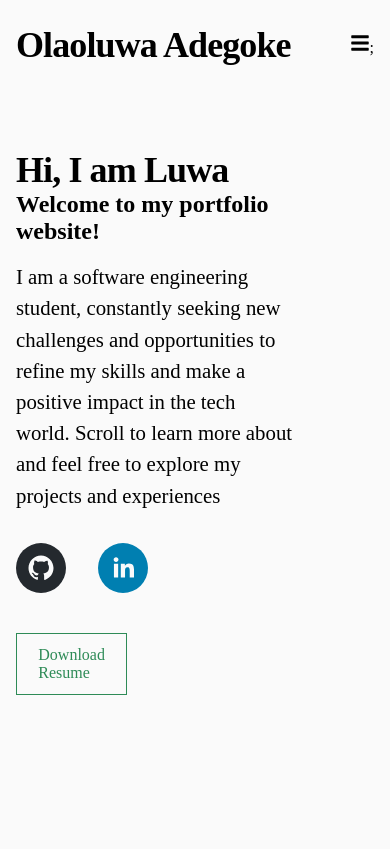
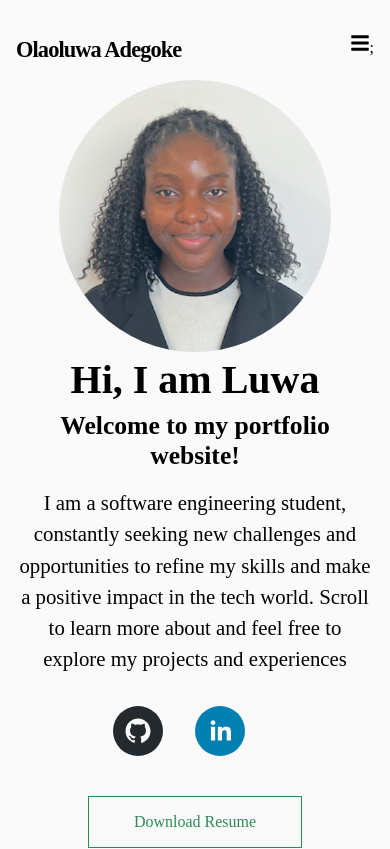
Before and after one commit to oadegokee/PersonalPortfolio, a React (Create React App) app in the folder personal-portfolio/: page / in a window 390 px wide. Shown: the top 849 px of the page. Built offline with nearby package versions, Linux system fonts and the light colour scheme.

Commit message:
updated responsive design for home and navbar components

```diff
--- a/personal-portfolio/src/components/Home.js
+++ b/personal-portfolio/src/components/Home.js
@@ -34,7 +34,7 @@ const Home = () => {
 
             <div className="luwa-photo">
                     <img src={LuwaImg} alt=" of Olaoluwa Adegoke"></img>
-                </div>
+            </div>
         </div>
     )
 }
--- a/personal-portfolio/src/index.css
+++ b/personal-portfolio/src/index.css
@@ -13,11 +13,7 @@ h1, h4, p, a {
   text-decoration: none;
 }
 
-h1 {
-  font-size: 2.25rem;
-  font-weight: 800;
-  letter-spacing: -0.025em;
-}
+
 
 
 
--- a/personal-portfolio/src/styles/About.css
+++ b/personal-portfolio/src/styles/About.css
@@ -1,6 +1,6 @@
 #about{
     margin: auto;
-    max-width: 80rem;
+    max-width: 90rem;
     padding-left: 1rem;
     padding-right: 1rem;
     height: 80vh;
--- a/personal-portfolio/src/styles/Home.css
+++ b/personal-portfolio/src/styles/Home.css
@@ -1,12 +1,12 @@
 .top{
     display: flex;
-    flex-direction: column;
+    flex-direction: row;
     align-items: center;
     justify-content: center;
     height: 100vh;
     margin-left: auto;
     margin-right: auto;
-    max-width: 80rem;
+    max-width: 90rem;
     padding-left: 1rem;
     padding-right: 1rem;
 }
@@ -15,8 +15,24 @@
     margin-right: 5rem;
 }
 
+.welcome > h1 {
+    font-size: 5rem;
+}
+
+.welcome h2 {
+    margin-top: 0.5rem;
+    font-size: 3rem;
+}
+
+.welcome > p {
+    font-size: 1.5rem;
+    line-height: 1.5;
+}
+
+
 .contact-links {
     display: flex;
+    justify-content: flex-start;
 }
 
 .contact-links a {
@@ -33,6 +49,7 @@
  .resume-wrapper {
     margin-top: 1.5rem;
     display: flex;
+    justify-content: flex-start;
  }
 
  .resume {
@@ -46,13 +63,14 @@
     display: flex;
     align-items: center;
     justify-content: center;
-    padding-left: 2rem;
-    padding-right: 2rem;
-    padding-top: 0.75rem;
-    padding-bottom: 0.75rem;
+    padding-left: 2.5rem;
+    padding-right: 2.5rem;
+    padding-top: 1rem;
+    padding-bottom: 1rem;
     border-width: 1px;
     border-style: solid;
     border-color:  #2E8B57;
+    font-size: 1.5rem;
     /* border-radius: 0.375rem; */
     color:  #2E8B57;
     background: transparent;
@@ -82,10 +100,156 @@
 .luwa-photo > img {
     border-radius: 50%;
     /* animation: fade-in 1s ease-in-out; */
-    display: none;
+    /* display: none; */
     margin-bottom: 4rem;
 }
 
+
+
+
+@media (max-width: 1350px) {
+
+
+    .welcome > h1 {
+        font-size: 4rem;
+    }
+
+    .welcome h2 {
+        font-size: 2rem;
+    }
+
+    .welcome > p {
+        font-size: 1.3rem;
+    }
+
+
+     .resume {
+        width: 50%;
+     }
+
+     .resume a {
+        font-size: 1.2rem;
+     }
+
+
+    .luwa-photo > img {
+        border-radius: 50%;
+        /* animation: fade-in 1s ease-in-out; */
+        /* display: none; */
+        margin-bottom: 4rem;
+        width: 20rem;
+    }
+
+}
+
+@media (max-width: 910px) {
+
+
+    .welcome > h1 {
+        font-size: 3rem;
+    }
+
+    .welcome h2 {
+        font-size: 1.6rem;
+    }
+
+    .welcome > p {
+        font-size: 1.3rem;
+    }
+
+
+     .resume {
+        width: 60%;
+     }
+
+     .resume a {
+        font-size: 1rem;
+     }
+
+
+    .luwa-photo > img {
+        width: 19rem;
+    }
+
+}
+
+@media (max-width: 700px) {
+
+    .top{
+        flex-direction: column-reverse;
+    }
+
+    .welcome {
+        text-align: center;
+        margin-right: 0;
+    }
+    .welcome > h1 {
+        font-size: 2.5rem;
+    }
+
+    .welcome h2 {
+        font-size: 1.6rem;
+    }
+
+    .welcome > p {
+        font-size: 1.3rem;
+    }
+    .contact-links {
+        justify-content: center;
+    }
+
+    .resume-wrapper{
+        justify-content: center;
+    }
+     .resume {
+        width: 60%;
+
+     }
+
+     .resume a {
+        font-size: 1rem;
+     }
+
+
+    .luwa-photo > img {
+        margin-bottom: 0;
+        width: 17rem;
+    }
+
+}
+
+@media (max-width: 370px) {
+    .luwa-photo > img {
+        width: 12rem;
+    }
+}
+
+@media (max-height: 851px) {
+    .top {
+        height: 110vh;
+    }
+}
+
+@media (max-height: 740px) {
+    .top {
+        height: 130vh;
+    }
+}
+
+@media (max-height: 670px) {
+    .top {
+        height: 145vh;
+    }
+}
+
+@media (max-height: 653px) {
+    .top {
+        height: 150vh;
+    }
+}
+
+
+/*
 @media (min-width: 640px) {
     .top {
       padding-left: 1.5rem;
@@ -127,8 +291,7 @@
 
     .luwa-photo > img {
         display: block;
-        /* width: 350px;
-        height: 350px; */
+
     }
   }
 
@@ -191,3 +354,4 @@
 
 
   }
+*/
--- a/personal-portfolio/src/styles/Navbar.css
+++ b/personal-portfolio/src/styles/Navbar.css
@@ -9,8 +9,12 @@
     z-index: 10;
 }
 
+
 .nav h1 {
     cursor: pointer;
+    font-size: 2.25rem;
+    font-weight: 800;
+    letter-spacing: -0.025em;
 }
 
 .nav-bg {
@@ -40,7 +44,7 @@
 }
 
 
-@media screen and (max-width: 1040px) {
+@media screen and (max-width: 850px) {
     .nav-items{
         flex-direction: column;
         justify-content: center;
@@ -61,11 +65,25 @@
 
     .nav-items li{
         padding: 1rem 0;
-        font-size: 2.5rem;
+        font-size: 2rem;
     }
 
     .collapse-show-menu{
         display: initial;
     }
 
+    .nav-h1 {
+        font-size: 1.7rem;
+    }
+
 }
+
+@media screen and (max-width: 450px) {
+
+    .nav-items li{
+        font-size: 1.7rem;
+    }
+    .nav-h1 {
+        font-size: 1.4rem;
+    }
+}
```
Also changed, not shown: personal-portfolio/src/components/Navbar.js (line endings or trailing spaces).
